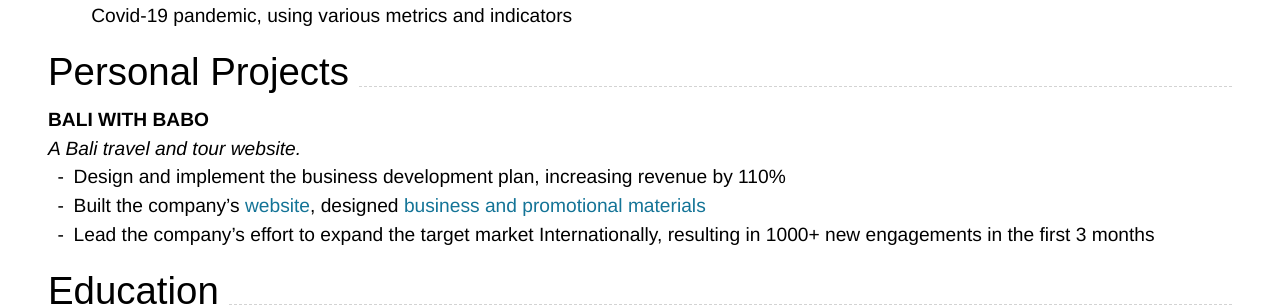
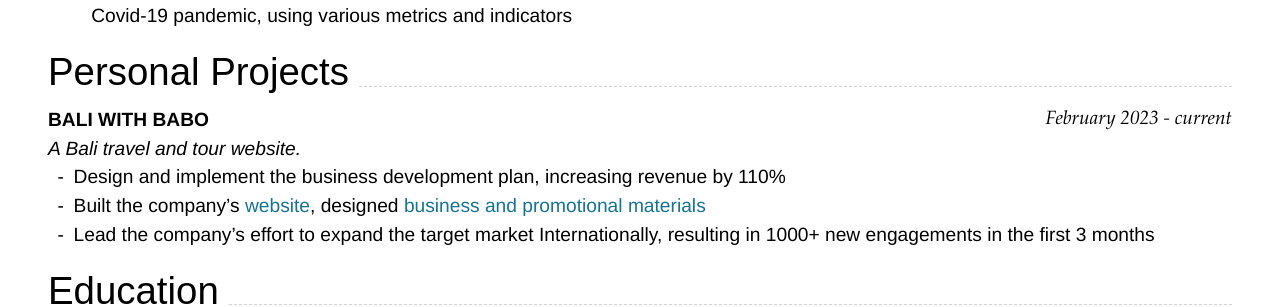
Before and after one commit to ksajarana/KhadijahSajarana_Resume, a Jekyll site: the page built from index.md, in a window 1280 px wide. Shown: the part 1169-1476 px from the top of the page. Built offline with Jekyll 4.4.1, drawn with Linux system fonts in a browser that asks for light colours; nearby versions of some CDN libraries.

Commit message:
Update index.md

```diff
--- a/index.md
+++ b/index.md
@@ -49,6 +49,8 @@ Results-driven data analyst with a strong passion for digital transformation and
 - Sales Forecasting Model for Improved Restaurants’ Revenue Management. Engaged with stakeholders for effective data management and alignment of project objectives with organizational goals
 - Conducted sentiment analysis of customer reviews, resulting in a 35% increase in satisfaction scores
 
+
+
 **DATA ANALYST / JUNIOR CONSULTANT** - *Groovenauts Inc., Japan* `Oct 2019 - Nov 2021`
 
 *Recruited to this role to be in charge of dealing with International clients and training internal staff on BI Tools*
@@ -62,7 +64,7 @@ Results-driven data analyst with a strong passion for digital transformation and
 
 ## Personal Projects
 
-**BALI WITH BABO**
+**BALI WITH BABO** `February 2023 - current`
 
 *A Bali travel and tour website.*
 - Design and implement the business development plan, increasing revenue by 110%
```
